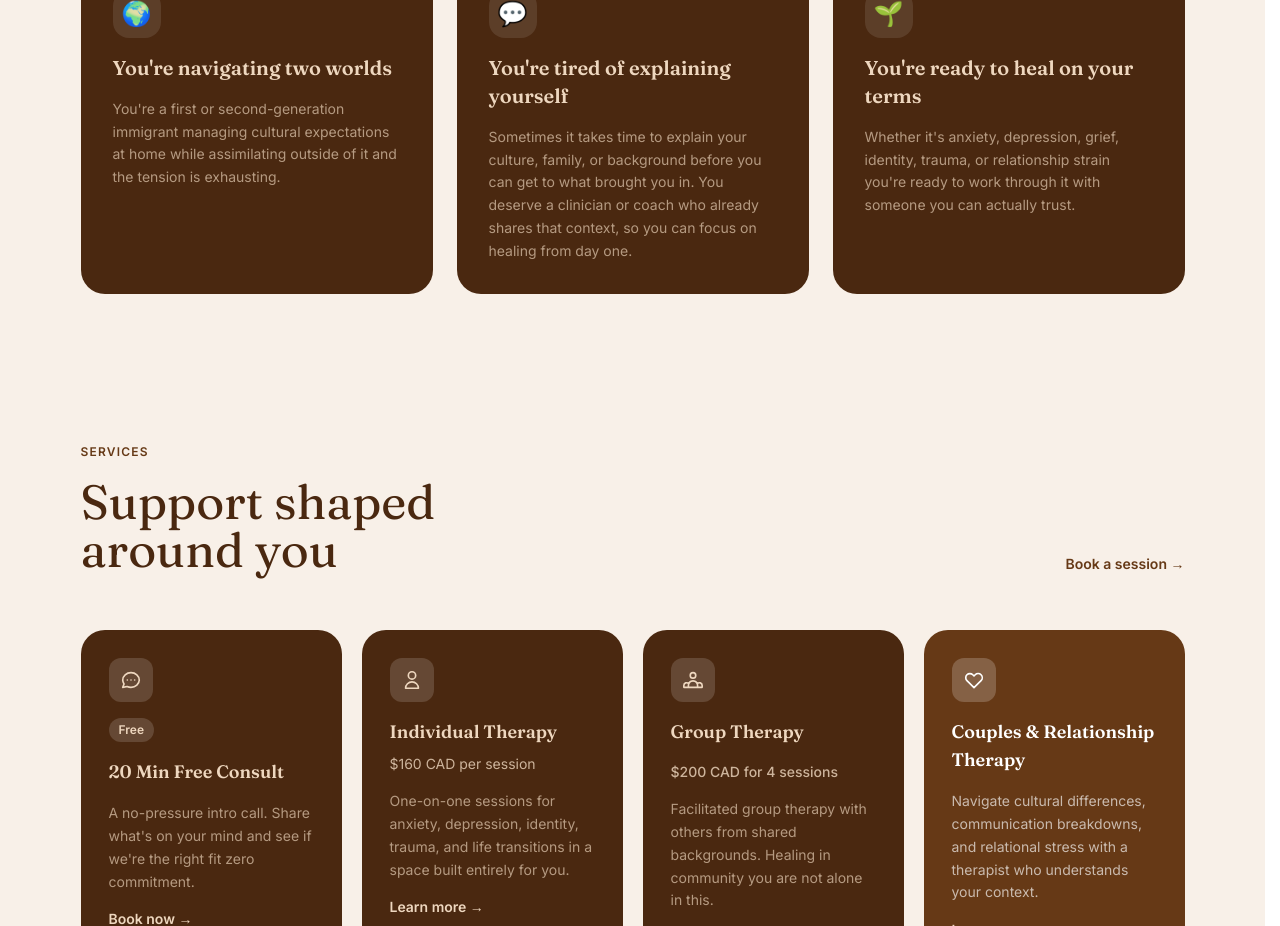
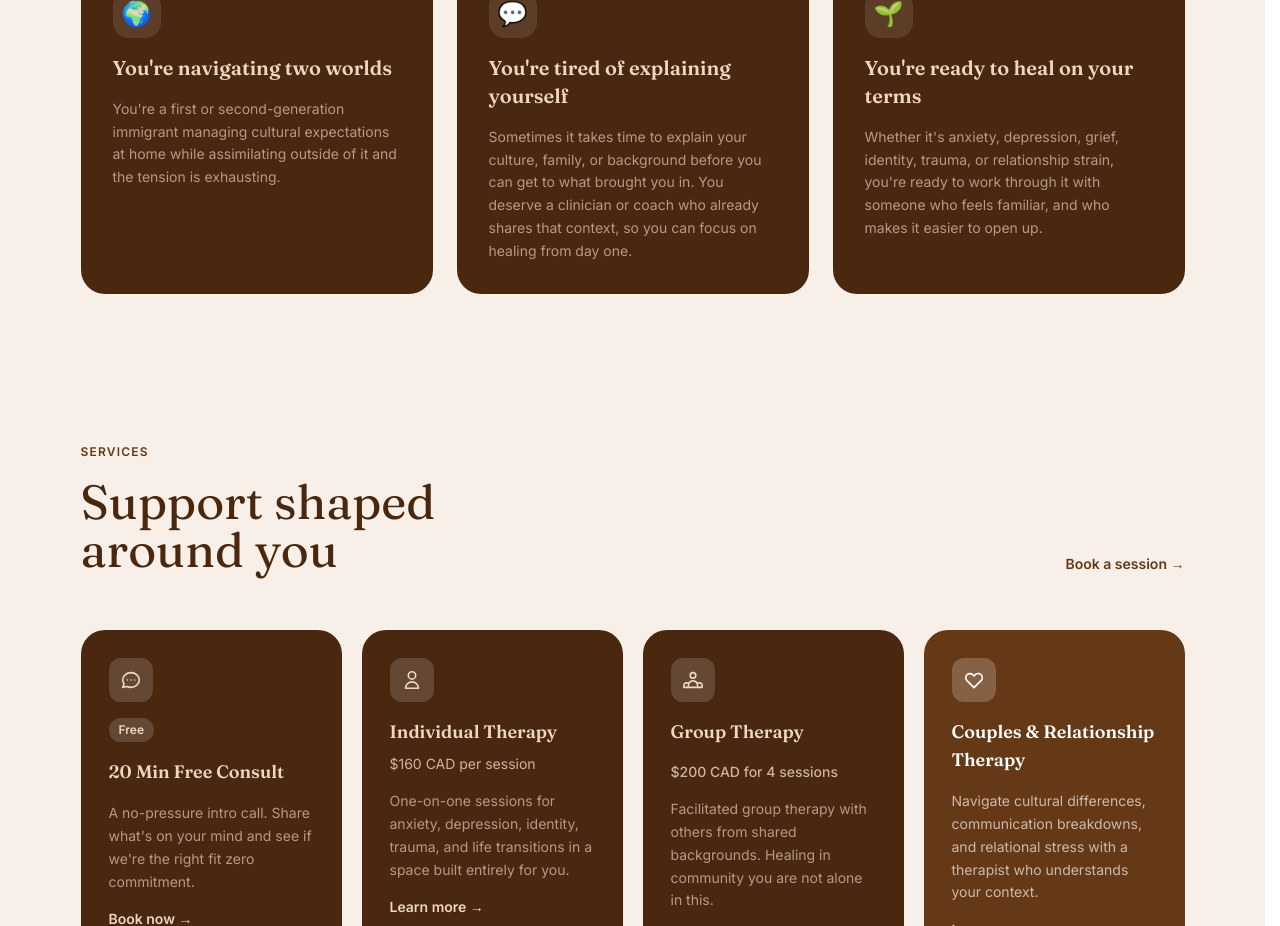
Before and after one commit to tomideojuoko/solacewave, a React (Vite) app: page / in a window 1280 px wide. Shown: the part 1860-2786 px from the top of the page. Built offline with nearby package versions, Linux system fonts and the light colour scheme; a web font is replaced by a local one.

Commit message:
Soften 'ready to heal' card copy
Co-Authored-By: Claude Opus 5.5 <noreply@anthropic.com>
Claude-Session: https://claude.ai/code/session_01NzDjhKpqdsQLVEpyVPrNBd

```diff
--- a/src/components/WhoWeServe.jsx
+++ b/src/components/WhoWeServe.jsx
@@ -21,7 +21,7 @@ const cards = [
     titleClass: 'text-sand',
     textClass: 'text-sand/65',
     title: "You're ready to heal on your terms",
-    text: "Whether it's anxiety, depression, grief, identity, trauma, or relationship strain you're ready to work through it with someone you can actually trust.",
+    text: "Whether it's anxiety, depression, grief, identity, trauma, or relationship strain, you're ready to work through it with someone who feels familiar, and who makes it easier to open up.",
   },
 ]
 
```
